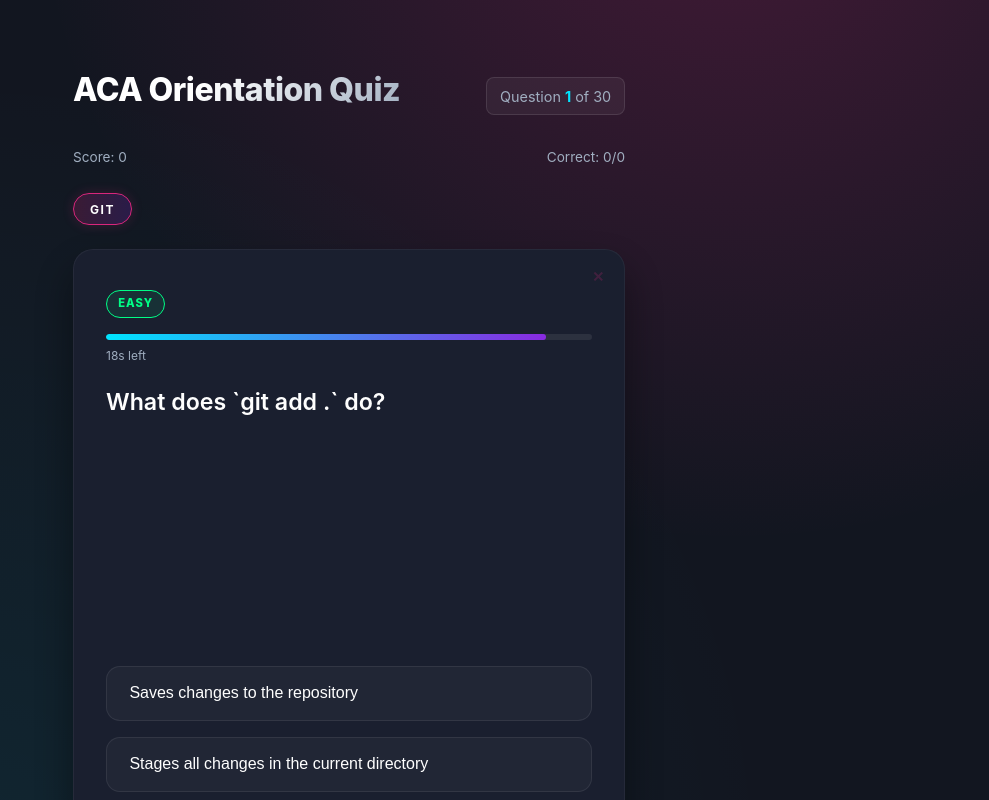
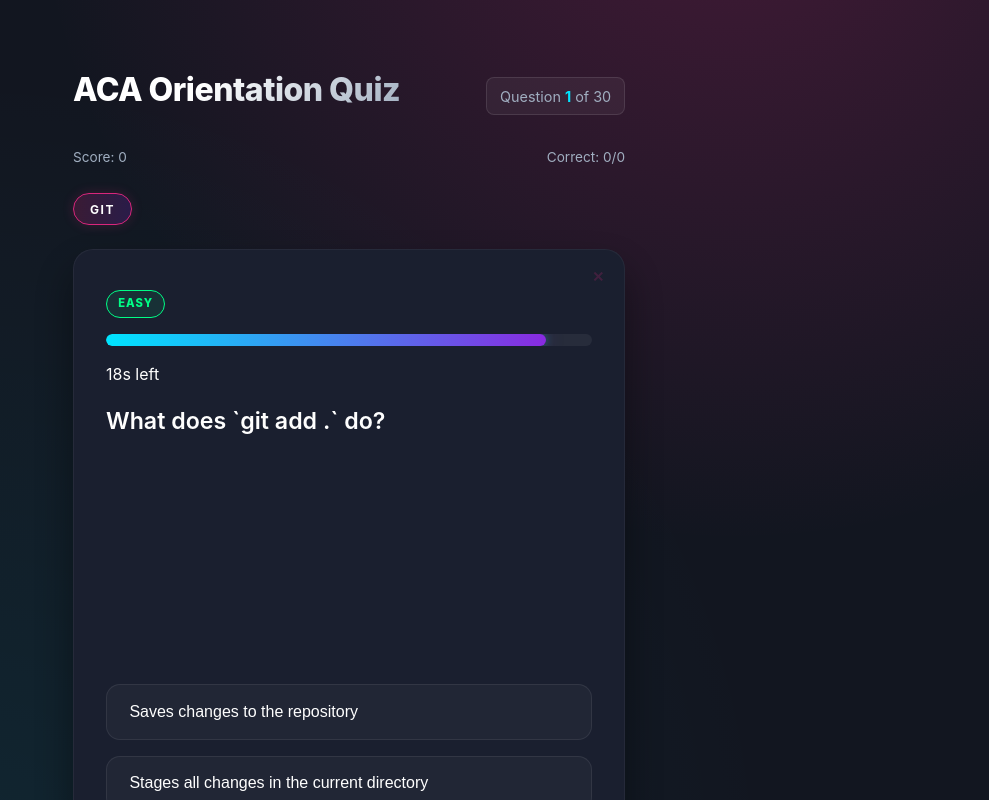
Before and after one commit to tahleho3968/quiz-app-starter, a React (Vite) app: page / in a window 1280 px wide. Both pictures are taken after a click on the button "Start Quiz". Shown: the top 800 px of the page, without its empty margins (291-1280 px from the left). Built offline with nearby package versions, Linux system fonts and the light colour scheme.

Commit message:
Add timer bar feature

```diff
--- a/src/App.css
+++ b/src/App.css
@@ -460,7 +460,11 @@ body {
 }
 
 .chip-active {
-  background: linear-gradient(90deg, rgba(219, 38, 124, 0.25), rgba(138, 43, 226, 0.25));
+  background: linear-gradient(
+    90deg,
+    rgba(219, 38, 124, 0.25),
+    rgba(138, 43, 226, 0.25)
+  );
   border-color: var(--neon-pink);
   color: var(--text-pure);
 }
@@ -610,30 +614,104 @@ body {
 }
 
 .timer-track {
+  position: relative;
   width: 100%;
-  height: 6px;
-  background: rgba(255, 255, 255, 0.08);
-  border-radius: 50px;
+  height: 12px;
+  background: rgba(255, 255, 255, 0.06);
+  border-radius: 999px;
   overflow: hidden;
-  margin-bottom: 0.35rem;
+  margin-bottom: 1rem;
 }
 
 .timer-fill {
   height: 100%;
+  border-radius: inherit;
+
   background: linear-gradient(90deg, var(--electric-blue), var(--neon-purple));
-  border-radius: 50px;
+
+  box-shadow:
+    0 0 10px rgba(0, 229, 255, 0.35),
+    0 0 20px rgba(138, 43, 226, 0.25);
+
   transition: width 1s linear;
+  transform-origin: left;
 }
 
 .timer-fill-urgent {
-  background: linear-gradient(90deg, var(--incorrect-glowing), #ff8a00);
-  animation: buttonGlowPop 0.6s ease-in-out infinite;
+  background: linear-gradient(90deg, var(--neon-pink), #ff4d6d);
+
+  box-shadow:
+    0 0 14px rgba(217, 38, 124, 0.6),
+    0 0 28px rgba(255, 77, 109, 0.35);
+
+  animation: urgentPulse 0.6s infinite;
 }
 
-.timer-label {
+.timer-area {
+  width: 100%;
+  margin-bottom: 1rem;
+}
+
+.timer-fill-empty {
+  width: 0 !important;
+  opacity: 0;
+}
+
+.timer-expired {
+  height: 12px; /* same height as bar */
+  display: flex;
+  align-items: center;
+  justify-content: center;
+
   font-size: 0.75rem;
-  color: var(--text-dim);
-  margin-bottom: 1.25rem;
+  font-weight: 800;
+  letter-spacing: 2px;
+
+  color: #ff9d9d;
+  text-shadow: 0 0 12px rgba(255, 107, 129, 0.8);
+
+  background: rgba(255, 51, 102, 0.08);
+  border: 1px solid rgba(255, 51, 102, 0.25);
+  border-radius: 999px;
+
+  animation: urgentPulse 0.8s infinite;
+}
+
+.heartbeat {
+  animation: heartbeat 0.6s infinite;
+  transform-origin: left;
+}
+
+@keyframes heartbeat {
+  0% {
+    transform: scaleX(1);
+  }
+  25% {
+    transform: scaleX(1.03);
+  }
+  50% {
+    transform: scaleX(0.98);
+  }
+  75% {
+    transform: scaleX(1.02);
+  }
+  100% {
+    transform: scaleX(1);
+  }
+}
+
+@keyframes urgentPulse {
+  0% {
+    opacity: 1;
+  }
+
+  50% {
+    opacity: 0.55;
+  }
+
+  100% {
+    opacity: 1;
+  }
 }
 
 /* ============================================
@@ -723,7 +801,6 @@ body {
   filter: brightness(1.15);
 }
 
-
 /* ============================================
    Welcome Screen Styles
    ============================================ */
@@ -737,7 +814,11 @@ body {
 .welcome h1 {
   font-size: 2.5rem;
   margin-bottom: 1rem;
-  background: linear-gradient(135deg, var(--text-pure) 40%, var(--electric-blue));
+  background: linear-gradient(
+    135deg,
+    var(--text-pure) 40%,
+    var(--electric-blue)
+  );
   -webkit-background-clip: text;
   -webkit-text-fill-color: transparent;
   background-clip: text;
--- a/src/App.tsx
+++ b/src/App.tsx
@@ -309,7 +309,6 @@ function App() {
       <span className="category-tag">
         {currentQuestion.category.toUpperCase()}
       </span>
-
       <QuestionCard
         key={currentIndex}
         currentQuestion={currentQuestion}
--- a/src/components/QuestionCard.tsx
+++ b/src/components/QuestionCard.tsx
@@ -1,3 +1,4 @@
+import { useEffect, useRef } from "react";
 import type { Question } from "../types/quiz";
 
 interface QuestionCardProps {
@@ -5,10 +6,10 @@ interface QuestionCardProps {
   selectedAnswerIndex: number | null;
   onOptionClick: (index: number) => void;
   isTransitioning: boolean;
+  streak: number;
+  timedOut: boolean;
   timeLeft: number;
   timeLimit: number;
-  streak: number;
-  timedOut: boolean;
 }
 
 export function QuestionCard({
@@ -16,13 +17,36 @@ export function QuestionCard({
   selectedAnswerIndex,
   onOptionClick,
   isTransitioning,
+  streak,
+  timedOut,
   timeLeft,
   timeLimit,
-  streak,
-  timedOut,
 }: QuestionCardProps) {
   const hasAnswered = selectedAnswerIndex !== null || timedOut;
   const isCorrectChoice = selectedAnswerIndex === currentQuestion.correctAnswer;
+  const timerUrgent =
+    timeLeft <= Math.ceil(timeLimit * 0.25) && !hasAnswered && timeLeft > 0;
+  // TICK SOUND
+  const tickAudioRef = useRef<HTMLAudioElement | null>(null);
+
+  useEffect(() => {
+    if (hasAnswered || timeLeft <= 0) return;
+
+    if (!tickAudioRef.current) {
+      tickAudioRef.current = new Audio(
+        "https://assets.mixkit.co/sfx/preview/mixkit-tick-tock-clock-timer-1045.mp3",
+      );
+      tickAudioRef.current.volume = 0.25;
+    }
+
+    const interval = setInterval(() => {
+      tickAudioRef.current?.play().catch(() => {});
+    }, 1000);
+
+    return () => clearInterval(interval);
+  }, [timeLeft, hasAnswered]);
+
+  const timePercent = Math.max(0, Math.min(100, (timeLeft / timeLimit) * 100));
 
   const renderAnimalFeedback = () => {
     if (!hasAnswered) return null;
@@ -45,47 +69,67 @@ export function QuestionCard({
         />
         <p>
           {timedOut
-            ? "Time's up! Leo the Lion is crying... Be quicker next time! ⏱️"
-            : "Oops! Leo the Lion is crying... You'll get it next time! 💔"}
+            ? "Time's up! Leo the Lion is crying... ⏱️"
+            : "Oops! Leo the Lion is crying... 💔"}
         </p>
       </div>
     );
   };
 
-  const cardClassName = `card question-card ${isTransitioning ? "card-exit" : "slide-fade-in"}`;
-  const timePercent = Math.max(0, Math.min(100, (timeLeft / timeLimit) * 100));
-  const timerUrgent = timeLeft <= Math.ceil(timeLimit * 0.25) && !hasAnswered;
+  const cardClassName = `card question-card ${
+    isTransitioning ? "card-exit" : "slide-fade-in"
+  }`;
 
   return (
     <div className={cardClassName}>
+      {/* HEADER */}
       <div className="card-meta-row">
         <span
           className={`difficulty-tag difficulty-tag-${currentQuestion.difficulty}`}
         >
           {currentQuestion.difficulty.toUpperCase()}
         </span>
+
         {streak >= 2 && (
           <span className="streak-badge">🔥 {streak} streak</span>
         )}
       </div>
 
-      <div className="timer-track">
-        <div
-          className={`timer-fill ${timerUrgent ? "timer-fill-urgent" : ""}`}
-          style={{ width: `${timePercent}%` }}
-        />
+      {/* TIMER (MERGED VERSION) */}
+      <div className="timer-area">
+        {timeLeft > 0 ? (
+          <>
+            <div className="timer-track">
+              <div
+                className={`timer-fill ${
+                  timerUrgent ? "timer-fill-urgent heartbeat" : ""
+                }`}
+                style={{
+                  width: `${timePercent}%`,
+                  transformOrigin: "left",
+                }}
+              />
+            </div>
+
+            <div className="timer-label">
+              {hasAnswered ? "Locked in" : `${timeLeft}s left`}
+            </div>
+          </>
+        ) : (
+          <div className="timer-expired show-in-bar-space">TIME’S UP!</div>
+        )}
       </div>
-      <div className="timer-label">
-        {hasAnswered ? "Time's up" : `${timeLeft}s left`}
-      </div>
-
+      {/* QUESTION */}
       <h2>{currentQuestion.question}</h2>
 
+      {/* FEEDBACK */}
       <div className="animal-feedback-wrapper">{renderAnimalFeedback()}</div>
 
+      {/* OPTIONS */}
       <div className="options-container">
         {currentQuestion.options.map((option, index) => {
           let optionClassName = "option-btn";
+
           if (hasAnswered) {
             if (index === currentQuestion.correctAnswer) {
               optionClassName += " correct text-pop";
```
Also changed, not shown: src/TimerBar.css (added, +57 -0 lines).
